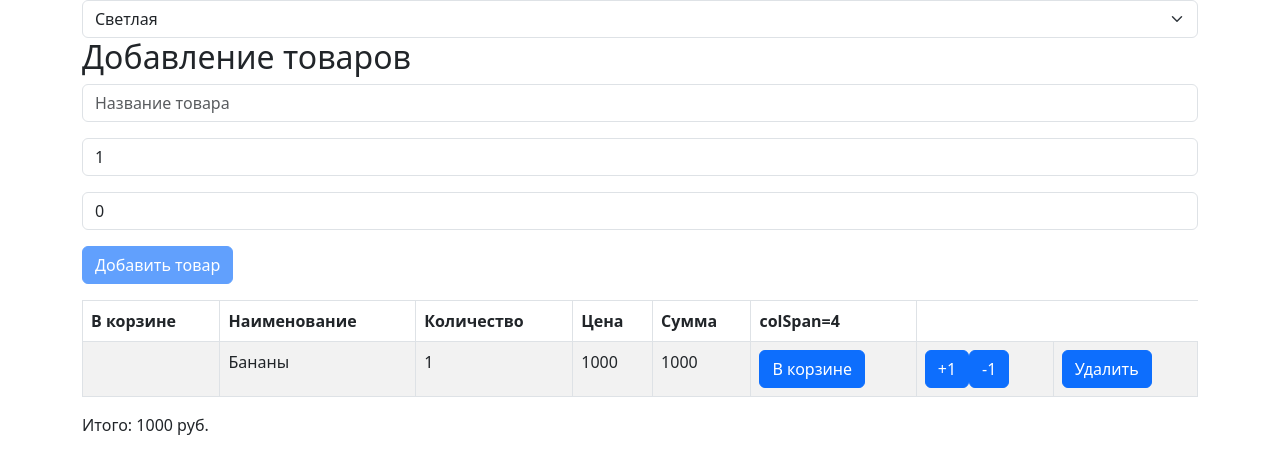
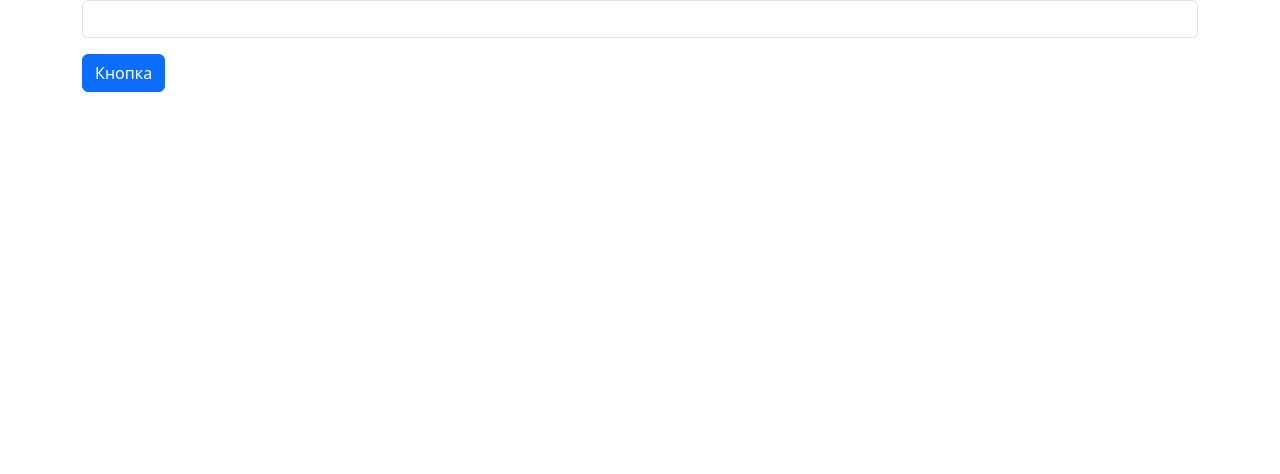
Before and after one commit to Daiena/lesson3, a React (Create React App) app: page / in a window 1280 px wide. Shown: the top 474 px of the page. Built offline with nearby package versions, Linux system fonts and the light colour scheme.

Commit message:
тест для useRef

```diff
--- a/src/App.tsx
+++ b/src/App.tsx
@@ -1,88 +1,12 @@
-// import MyButton from './components/MyButton';
-// import Profile from './components/Profile';
-// import Product, { IProduct } from "./components/Product";
-// import ProductList from './components/ProductList';
-// import Counter from './components/Counter';
-// import { useState } from 'react';
-// import MyInput from './components/MyInput';
-// import MyForm from './components/MyForm';
-import HomePage from './pages/HomePage';
-
-// const initialState=[
-//   {id:1, count:1, name:"Бананы", inCart:false, price:1000},
-// ]
+// import HomePage from './pages/HomePage';
+import TestPage from './pages/TestPage';
 
 function App() {
-//   const products: IProduct[]=[
-//     {
-//       id: 1,
-//       name: "Яблоки",
-//       count: 2,
-//       price: 100,
-//       inCart: true,
-//   },
-//   {
-//     id: 1,
-//     name: "Груши",
-//     count: 3,
-//     price:200,
-//     inCart: true,
-// }
-//   ]
-// const [productList, setProductList]=useState<IProduct[]>(initialState);
-
-// const addProduct=(product:IProduct)=>{
-//   product.id=Math.max(...productList.map(p=>p.id), 0)+1;
-//   setProductList([...productList, product]);
-// };
-
-// const updateProduct=(product:IProduct):void=>{
-//   setProductList(productList.map(p =>p.id === product.id? product : p))
-// }
-
-// const deleteProduct=(product:IProduct):void=>{
-//   setProductList(productList.filter(p =>p.id !== product.id))
-// }
-
   return(
     <div className='container'>
-    <HomePage />
+    <TestPage/>
     </div>
-    // <div>
-    //   <MyForm addProduct={addProduct} />
-    //   <ProductList products={productList}
-    //   updateProduct={updateProduct}
-    //   deleteProduct={deleteProduct}
-    //   />
-    // </div>
   )
 };
 
-  // const showAlert=()=>{
-  //   alert ("Нажата кнопка 1");
-  // }
-  // const showAlert2=()=>{
-  //   alert ("Нажата кнопка 2");
-  // }
-  // const [count, setCount]=useState<number>(0);
-  // const onIncrement=()=>{
-  //     setCount(count+1);
-  // };
-  // return (
-  //   <div>
-  //     <MyForm />
-  //   </div>
-    // <div>
-    //   {/* <h1>Мое первое приложение на React</h1>
-    //   <Profile />
-    //   <MyButton onClick={showAlert}>кнопка</MyButton>
-    //   <MyButton onClick={showAlert2}>кнопка 2</MyButton>
-    //   <ProductList products={products} />
-    //   <Counter count={count} onIncrement={onIncrement} />
-    //   <Counter count={count} onIncrement={onIncrement} /> */}
-    //   <MyForm />
-    // </div>
-//   );
-// }
-
 export default App;
--- /dev/null
+++ b/src/pages/TestPage.tsx
@@ -0,0 +1,25 @@
+import { log } from "console";
+import React, { useRef, useState } from "react";
+import MyInput from "../components/MyInput";
+import MyButton from "../components/MyButton";
+
+const TestPage=()=>{
+    const myRef=useRef(0);
+    const [value, setValue]=useState("");
+    const handleChange:React.ChangeEventHandler<HTMLInputElement>=(e)=>{
+        setValue(e.target.value);
+    }
+    const handleClick=()=>{
+        alert(`Нажали ${myRef.current++} раз`)
+    }
+    console.log("Рендер");
+
+    return (
+        <div>
+            <MyInput value={value} name="test" handleChange={handleChange} />
+            <MyButton onClick={handleClick}>Кнопка</MyButton>
+        </div>
+    );
+};
+
+export default TestPage;
```
